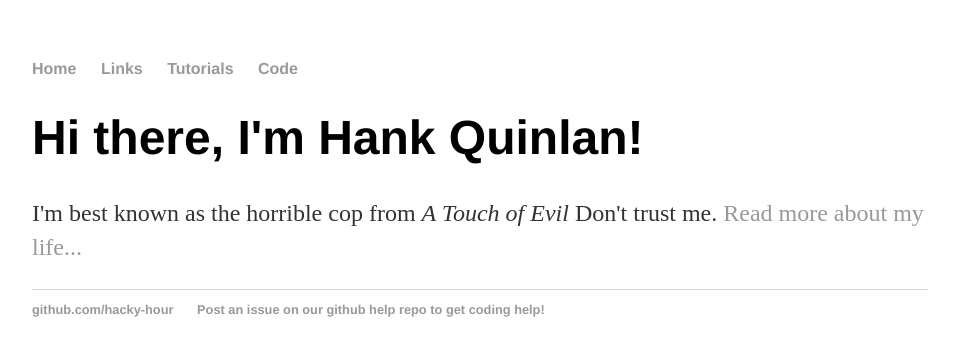
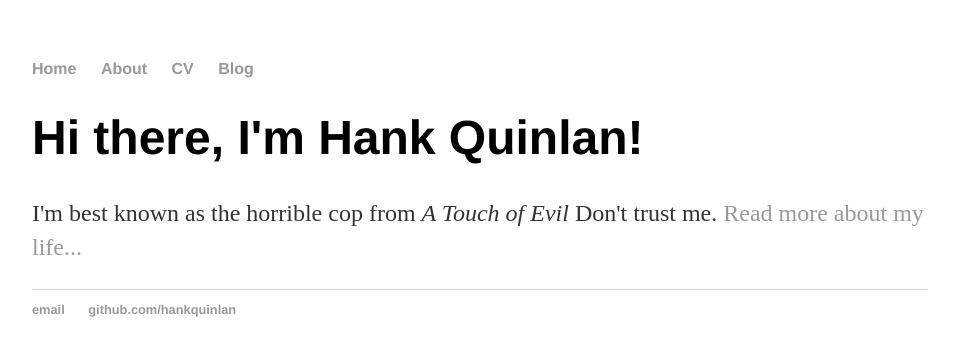
Before and after one commit to hacky-hour/resources, a Jekyll site: the page built from index.html, in a window 1280 px wide. Shown: the top 356 px of the page, without its empty margins (160-1115 px from the left). Built offline with Jekyll 4.4.1, drawn with Linux system fonts in a browser that asks for light colours.

Commit message:
Update default.html

```diff
--- a/_layouts/default.html
+++ b/_layouts/default.html
@@ -2,28 +2,33 @@
 <html>
   <head>
     <title>{{ page.title }}</title>
-			<!-- link to main stylesheet -->
+
     <link rel="stylesheet" type="text/css" href="/css/main.css">
+
   </head>
+
+
   <body>
     <nav>
 <ul>
 <li><a href="/">Home</a></li>
-              <li><a href="/links">Links</a></li>
-              <li><a href="/tutorials">Tutorials</a></li>
-              <li><a href="/code">Code</a></li>
+<li><a href="/about">About</a></li>
+<li><a href="/cv">CV</a></li>
+<li><a href="/blog">Blog</a></li>
 </ul>
     </nav>
 <div class="container">
 
   {{ content }}
 
-			</div><!-- /.container -->
+</div>
+
   <footer>
    <ul>
-        		<li><a href="https://github.com/hacky-hour">github.com/hacky-hour</a></li>
-            <li><a href="https://github.com/hacky-hour/help/issues">Post an issue on our github help repo to get coding help!</a></li>
+   <li><a href="mailto:hankquinlanhub@gmail.com">email</a></li>
+   <li><a href="https://github.com/hankquinlan">github.com/hankquinlan</a></li>
    </ul>
   </footer>
   </body>
+
 </html>
```
Lines whose indentation alone changed are shown as unchanged.
